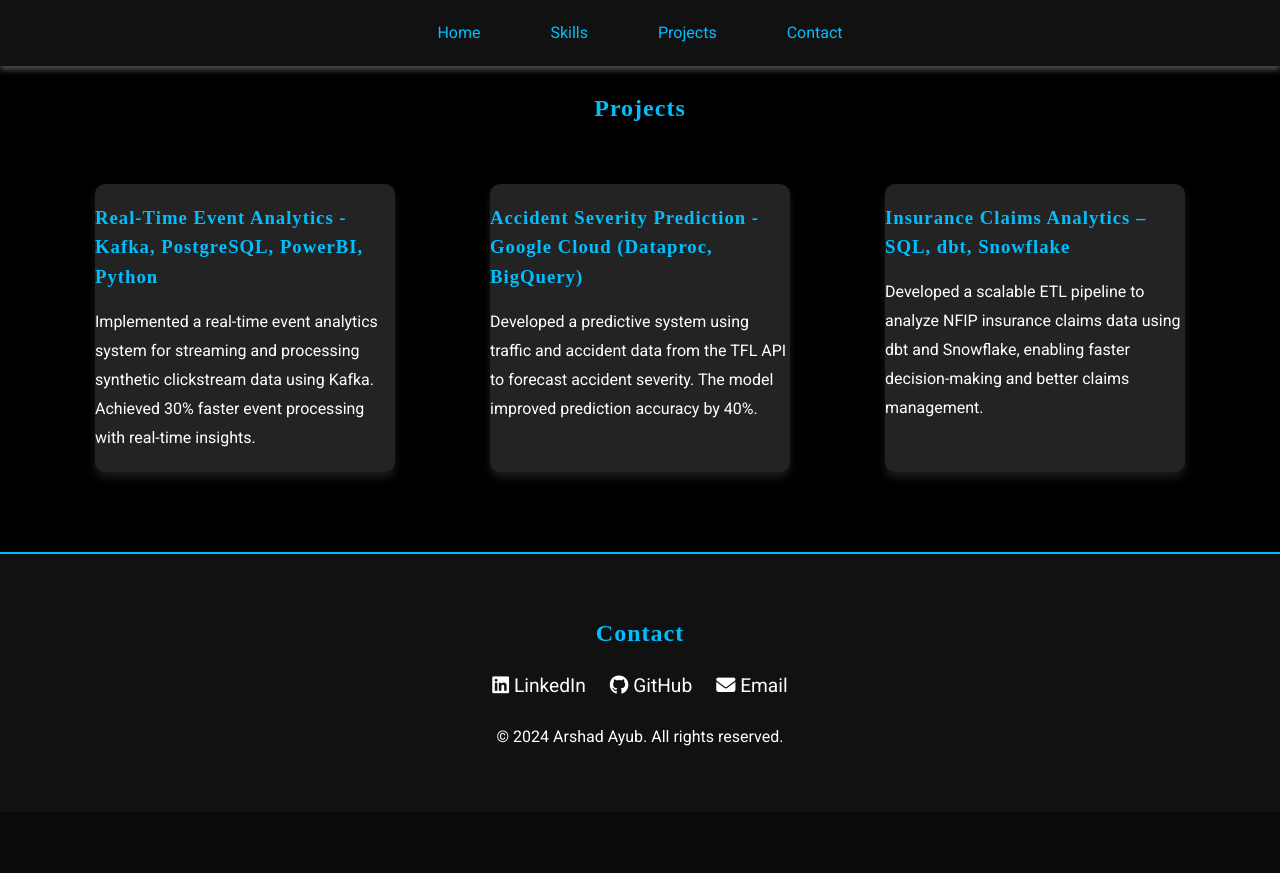
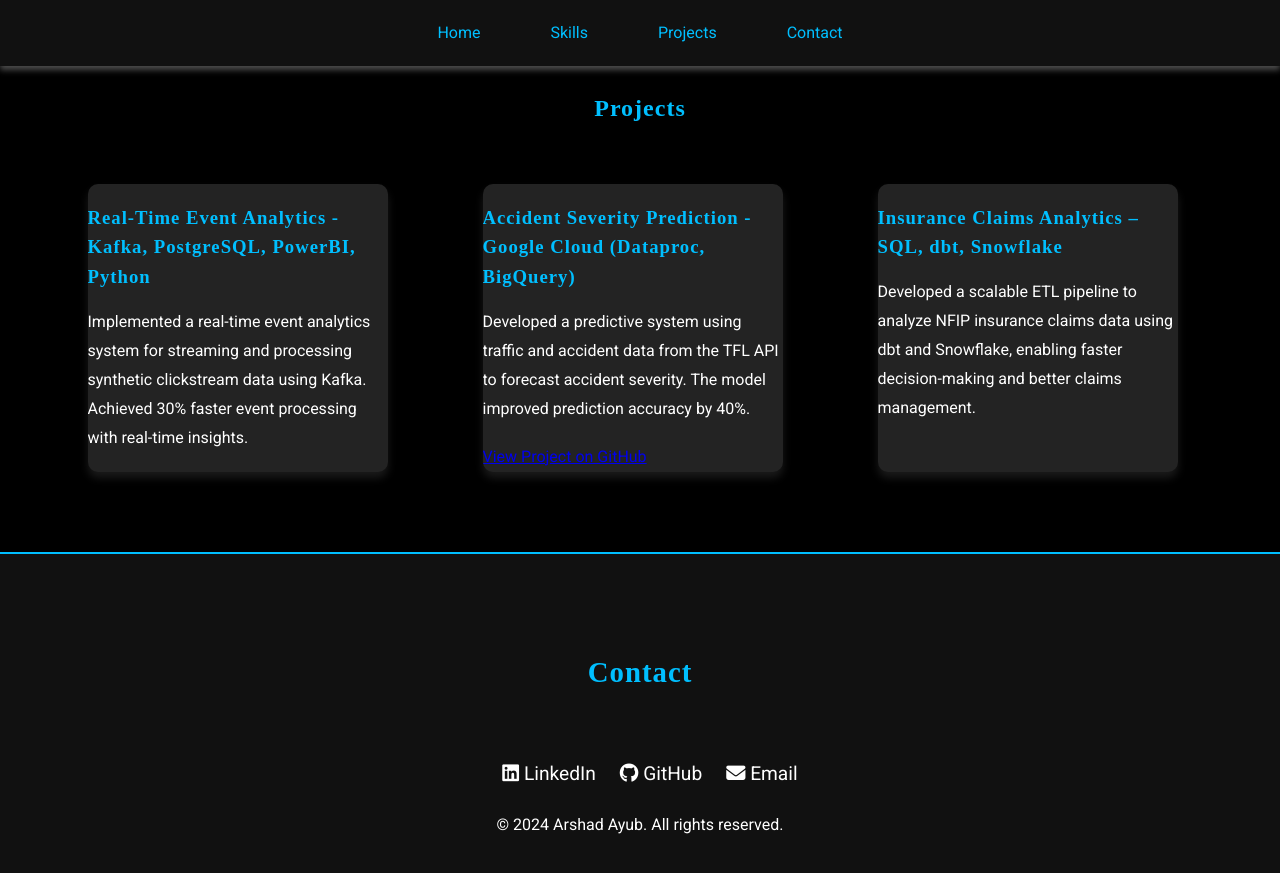
Before and after one commit to arshadsm/arshadsm.github.io, a Jekyll site: the page built from README.md, in a window 1280 px wide and 900 px high, scrolled down 1137 px. Shown: the top 873 px of the window. Built offline with Jekyll 4.4.1, drawn with Linux system fonts in a browser that asks for light colours; our own code applies the rules of GitHub Pages for plain Markdown files; before the commit the page ends 1949 px from its top, so only the background shows below that.

Commit message:
Update default.html

```diff
--- a/_layouts/default.html
+++ b/_layouts/default.html
@@ -89,10 +89,6 @@
     <h2>Projects</h2>
     <div class="portfolio-container">
         <figure class="portfolio-item">
-            <div class="portfolio-image">
-                <!-- Uncomment and replace src to display the image -->
-                <!-- <img src="/images/project1.png" alt="Real-Time Data Processing Pipeline"> -->
-            </div>
             <figcaption>
                 <h3>Real-Time Event Analytics - Kafka, PostgreSQL, PowerBI, Python</h3>
                 <p>Implemented a real-time event analytics system for streaming and processing synthetic clickstream data using Kafka. Achieved 30% faster event processing with real-time insights.</p>
@@ -100,24 +96,20 @@
         </figure>
 
         <figure class="portfolio-item">
-            <div class="portfolio-image">
-                <!-- Uncomment and replace src to display the image -->
-                <!-- <img src="/images/project3.png" alt="Customer Churn Prediction"> -->
-            </div>
             <figcaption>
                 <h3>Accident Severity Prediction - Google Cloud (Dataproc, BigQuery)</h3>
                 <p>Developed a predictive system using traffic and accident data from the TFL API to forecast accident severity. The model improved prediction accuracy by 40%.</p>
+                <a href="https://github.com/arshadsm/accidentstats" target="_blank" class="project-link">
+                    View Project on GitHub
+                </a>
             </figcaption>
         </figure>
 
         <figure class="portfolio-item">
-            <div class="portfolio-image">
-                <!-- Uncomment and replace src to display the image -->
-                <!-- <img src="/images/project5.png" alt="Data Warehouse Design for Analytics"> -->
-            </div>
             <figcaption>
                 <h3>Insurance Claims Analytics – SQL, dbt, Snowflake</h3>
                 <p>Developed a scalable ETL pipeline to analyze NFIP insurance claims data using dbt and Snowflake, enabling faster decision-making and better claims management.</p>
+                <a href="https://github.com/arshadsm/realtimeanalytics" target="_blank" class="project-link">
             </figcaption>
         </figure>
     </div>
```
